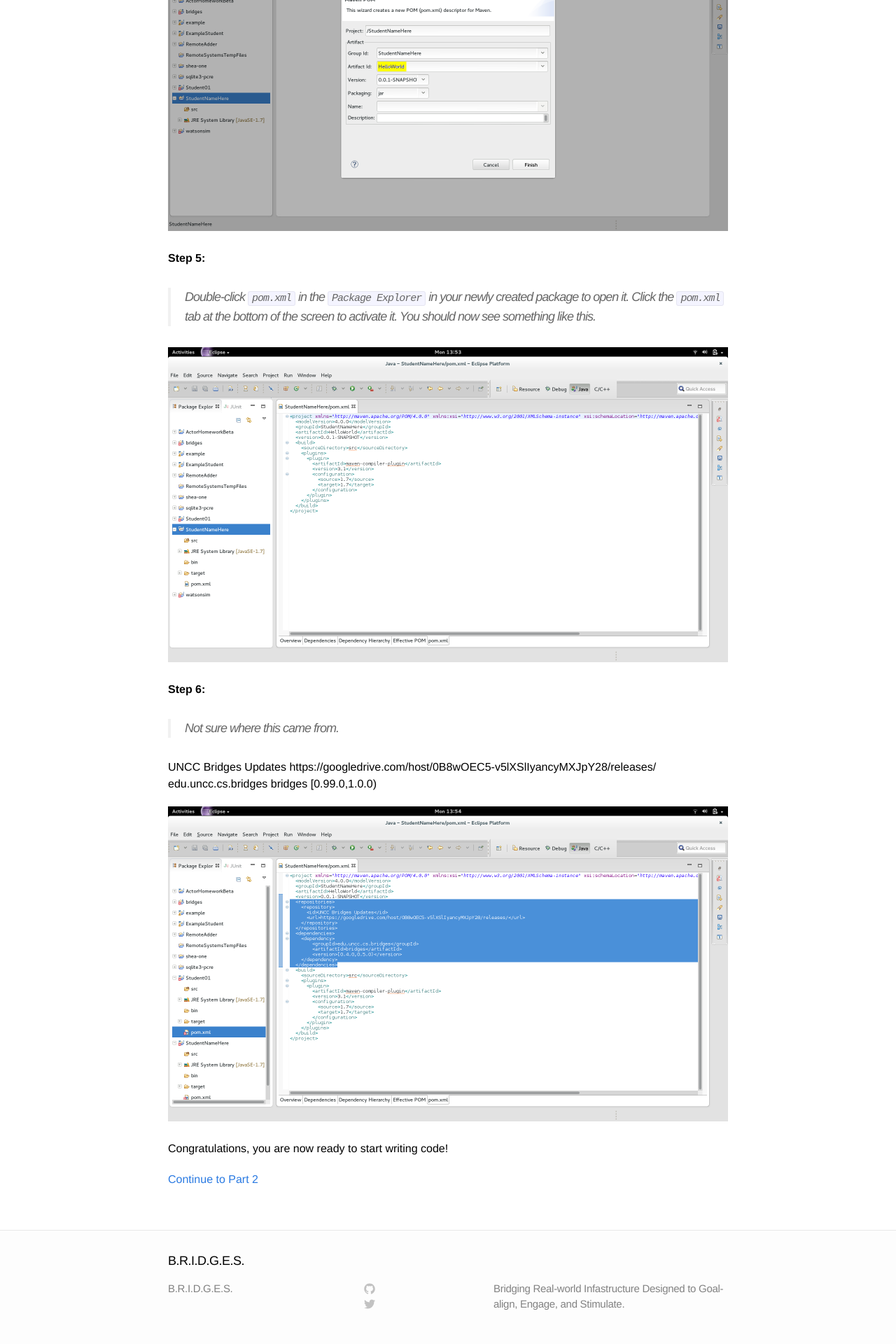
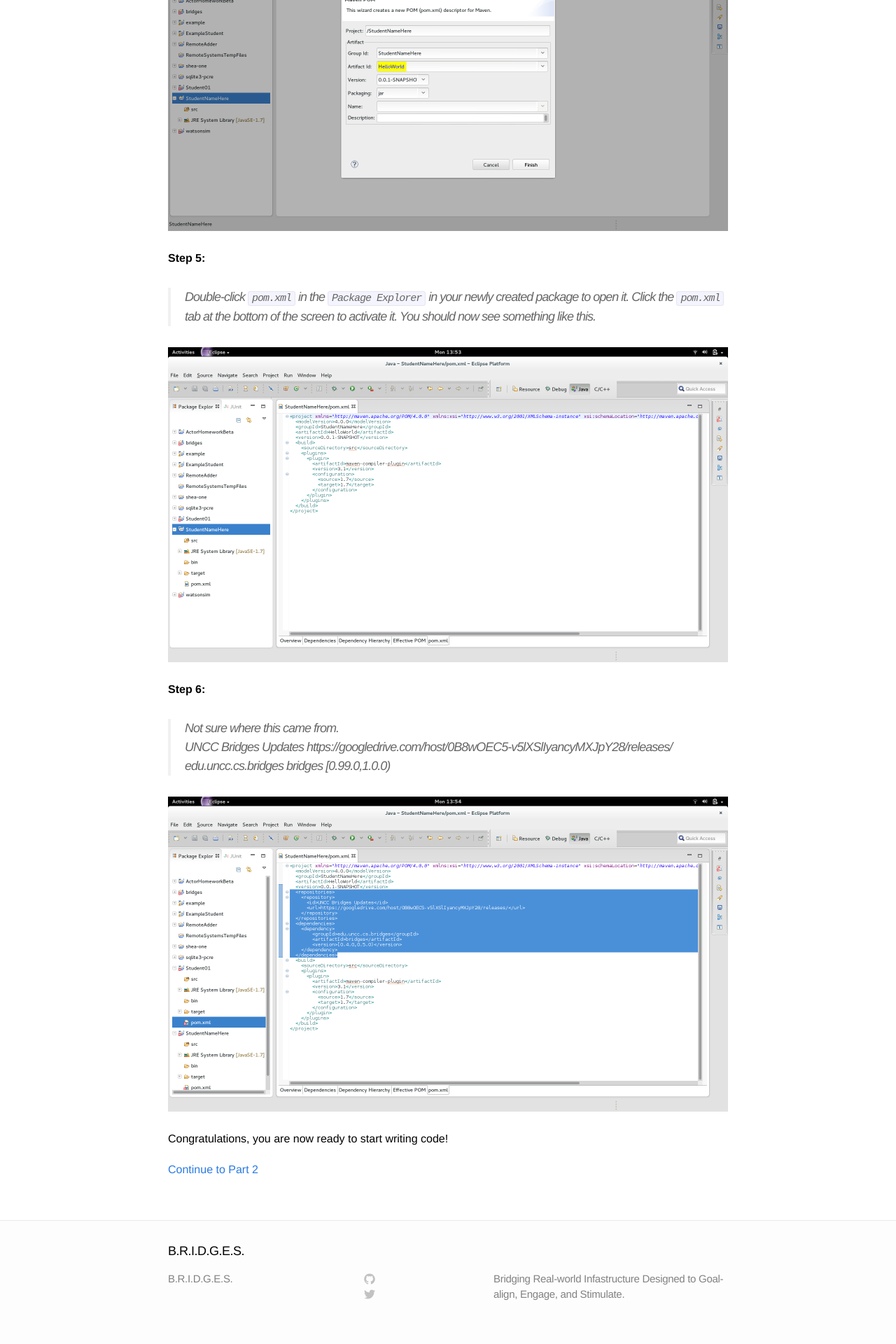
Before and after one commit to Dismembered/Dismembered.github.io, a Jekyll site: the page built from _posts/2014-06-23-HelloWorld-Tutorial_part1.markdown, in a window 1280 px wide. Shown: the part 2501-4421 px from the top of the page at 70% size. Built offline with Jekyll 4.4.1, drawn with Linux system fonts in a browser that asks for light colours.

Commit message:
Update 2014-06-23-HelloWorld-Tutorial_part1.markdown

```diff
--- a/_posts/2014-06-23-HelloWorld-Tutorial_part1.markdown
+++ b/_posts/2014-06-23-HelloWorld-Tutorial_part1.markdown
@@ -45,19 +45,19 @@ Go to the Bridges website found [here](http://bridges.cs.uncc.edu/login) and cre
 **Step 6:**
 
 > Not sure where this came from.
-  <repositories>
-    <repository>
-      <id>UNCC Bridges Updates</id>
-      <url>https://googledrive.com/host/0B8wOEC5-v5lXSlIyancyMXJpY28/releases/</url>
-    </repository>
-  </repositories>
-  <dependencies>
-  	<dependency>
-  		<groupId>edu.uncc.cs.bridges</groupId>
-  		<artifactId>bridges</artifactId>
-  		<version>[0.99.0,1.0.0)</version>
-  	</dependency>
-  </dependencies>
+>  <repositories>
+>    <repository>
+>      <id>UNCC Bridges Updates</id>
+>      <url>https://googledrive.com/host/0B8wOEC5-v5lXSlIyancyMXJpY28/releases/</url>
+>    </repository>
+>  </repositories>
+>  <dependencies>
+>  	<dependency>
+>  		<groupId>edu.uncc.cs.bridges</groupId>
+>  		<artifactId>bridges</artifactId>
+>  		<version>[0.99.0,1.0.0)</version>
+>  	</dependency>
+>  </dependencies>
 
 ![drawing](/images/screenshot_5.png)
 
```
